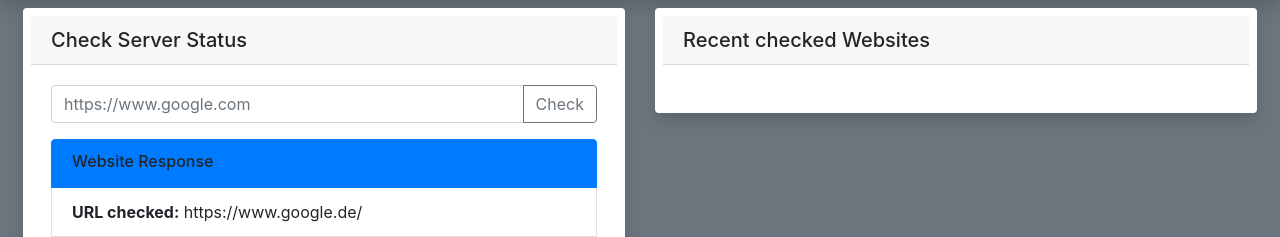
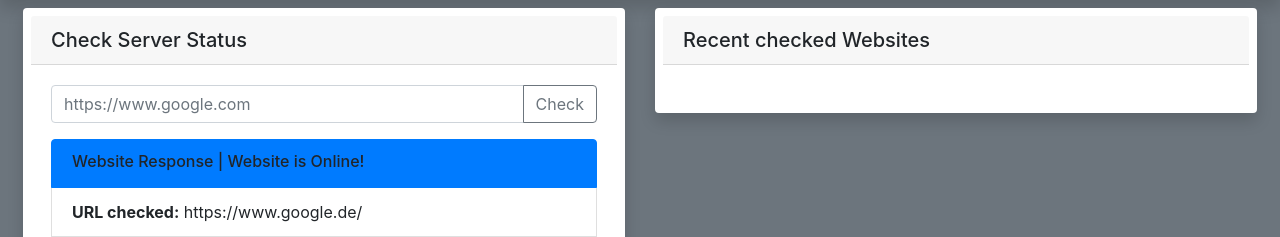
Before and after one commit to hera75113/ServerMonitor, a Flask app: page / in a window 1280 px wide. Shown: the part 56-293 px from the top of the page. Run offline with Flask 2, Linux system fonts and the light colour scheme; data that the repository does not hold is empty; some libraries are stand-ins or nearby versions.

Commit message:
Update index.html

```diff
--- a/monitor/templates/index.html
+++ b/monitor/templates/index.html
@@ -17,7 +17,7 @@
     <ul class="list-group" style="width:auto">
       <a class="list-group-item list-group-item-action active">
         <div class="d-flex w-100 justify-content-between">
-          <h6 class="mb-1">Website Response</h6>
+          <h6 class="mb-1">Website Response | {{ response[3] }}</h6>
         </div>
       </a>
       <li class="list-group-item"><a class="font-weight-bold">URL checked:</a> {{ response[0] }}</li>
```
